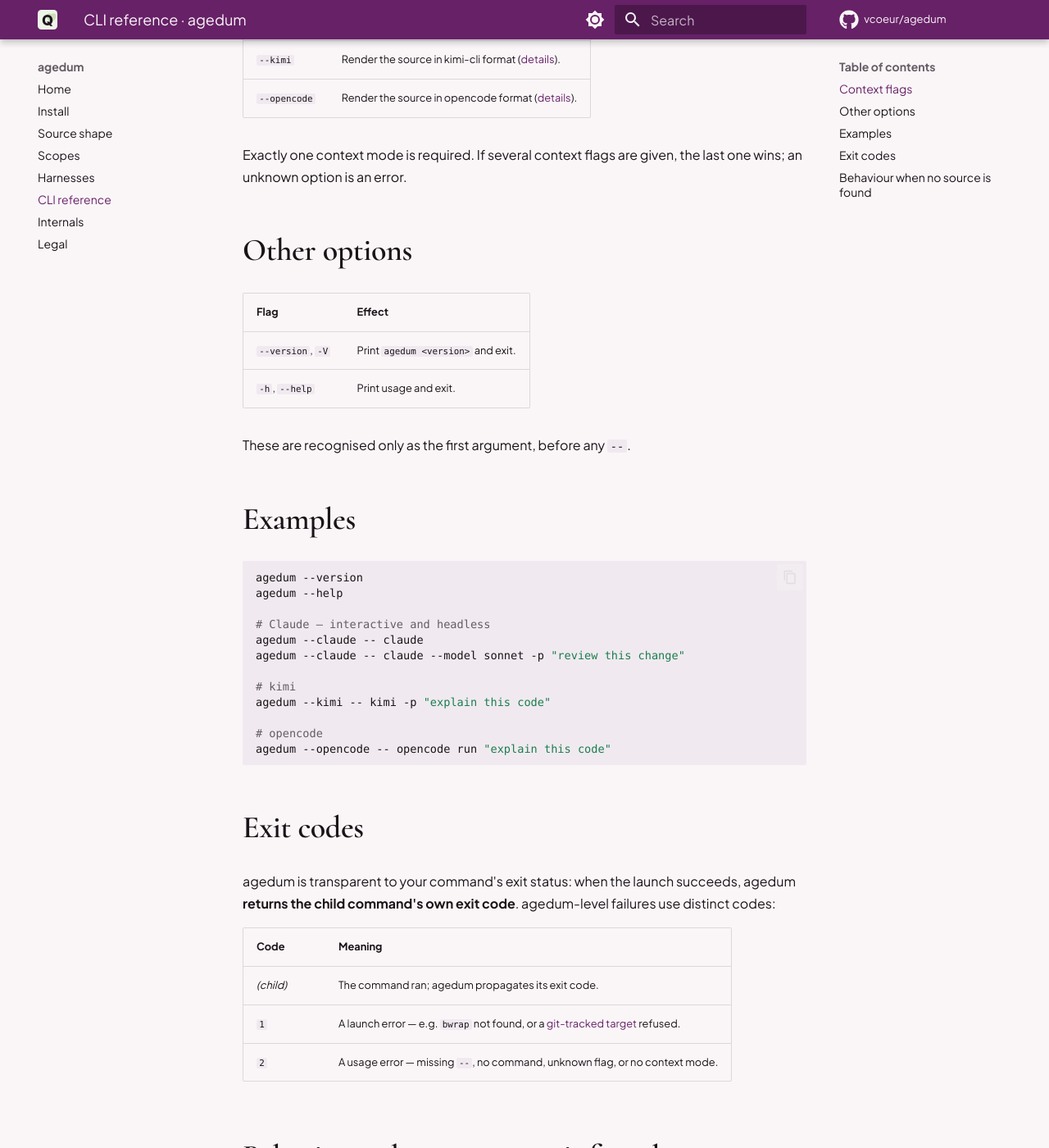
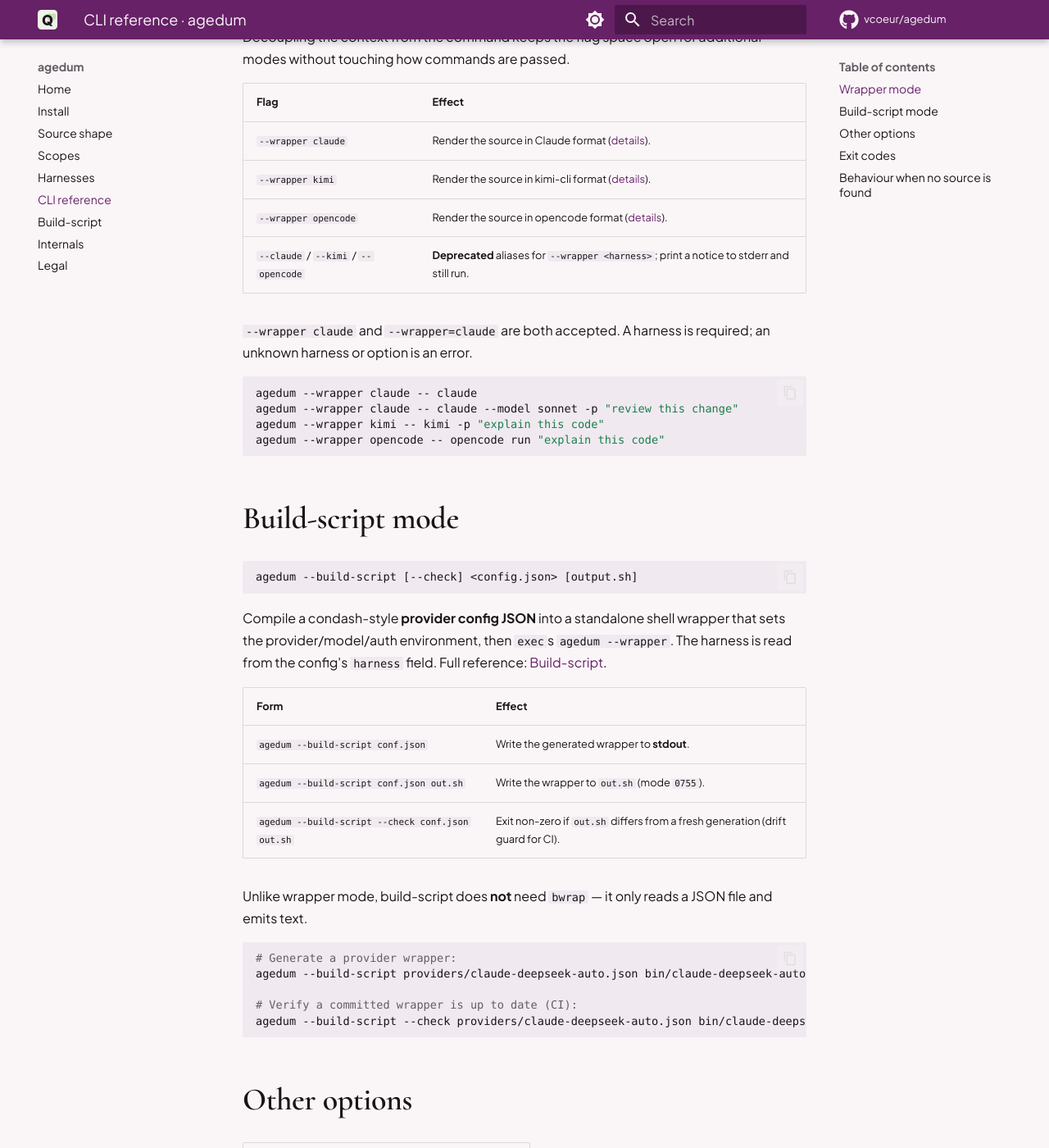
Before and after one commit to vcoeur/agedum, an MkDocs documentation site: the page built from docs/cli.md, in a window 1280 px wide and 1400 px high, scrolled down 650 px. Shown: the whole window at 82% size. Built offline with MkDocs 1.6.1 and Material for MkDocs 9.7.7, drawn with Linux system fonts in a browser that asks for light colours; comment, search, counter and statistics services are not loaded; some of the changed text lies outside the part shown.

Commit message:
Add --build-script provider codegen; rename context flag to --wrapper
Two modes now: --wrapper <harness> (the renamed virtual-FS engine, with --claude/--kimi/--opencode kept as deprecated aliases) and --build-script, which compiles a condash-style provider config JSON into a standalone shell wrapper. The wrapper sources ${AGENTS_ENV_FILE:-~/.config/agents/.env}, validates+exports requiredEnv, exports the per-harness provider/model/auth env (mirroring condash's pre-4.0 launcher), then execs agedum --wrapper. --check is a CI drift guard. Secrets never touch agedum at runtime.

````diff
--- /dev/null
+++ b/docs/build-script.md
@@ -0,0 +1,136 @@
+---
+title: Build-script mode · agedum
+description: Compile a provider config JSON into a standalone shell wrapper that sources a .env, validates the required env vars, exports the provider/model/auth environment, and execs agedum --wrapper.
+---
+
+# Build-script mode
+
+```text
+agedum --build-script [--check] <config.json> [output.sh]
+```
+
+`--build-script` turns a **provider config JSON** into a self-contained bash wrapper.
+The wrapper, when run, sources a `.env`, validates the required variables, exports the
+provider/model/auth environment for the harness, and finally `exec`s
+`agedum --wrapper <harness> -- <harness> "$@"` — composing this codegen step with the
+[wrapper mode](harnesses.md) that injects your skills and instructions.
+
+This is how a content repo (e.g. an `agentsconf`) builds its provider launchers:
+`providers/<name>.json` → `bin/<name>.sh`. agedum stays a pure translator — it never
+reads a token at run time. All secret handling lives in the generated shell.
+
+## Config shape
+
+The config is the condash-style agent envelope:
+
+```json
+{
+  "harness": "claude",
+  "name": "Claude Deepseek Auto",
+  "slug": "claude-deepseek-auto",
+  "secretEnv": "DEEPSEEK_API_KEY",
+  "requiredEnv": ["DEEPSEEK_API_KEY"],
+  "config": { "...": "per-harness options" }
+}
+```
+
+| Field | Meaning |
+|---|---|
+| `harness` | `claude`, `kimi`, or `opencode`. Selects the translation; this is the build input, so it is read from the file (unlike wrapper mode, where the flag is authoritative). |
+| `secretEnv` | The env var holding the API token. For `claude` it is mapped to `ANTHROPIC_AUTH_TOKEN` / `ANTHROPIC_API_KEY`; for `kimi` / `opencode` it is passed through under its own name. |
+| `requiredEnv` | Vars the generated wrapper validates and exports. `secretEnv` is always appended if not already listed. Declare a provider's API-key var here so `kimi` / `opencode` (which read it from the environment) see it. |
+| `config` | The per-harness option block — see below. |
+| `name` / `slug` | Labels; `slug` (else `name`, else the harness) names the provider in the generated comment + error messages. |
+
+## What the generated wrapper does
+
+```bash
+#!/usr/bin/env bash
+set -euo pipefail
+
+env_file="${AGENTS_ENV_FILE:-$HOME/.config/agents/.env}"   # override with AGENTS_ENV_FILE
+if [[ ! -f "$env_file" ]]; then
+  echo 'claude-deepseek-auto: env file not found:' "$env_file" >&2
+  exit 1
+fi
+# shellcheck source=/dev/null
+source "$env_file"
+export DEEPSEEK_API_KEY="${DEEPSEEK_API_KEY:?DEEPSEEK_API_KEY is required by provider claude-deepseek-auto but is not set}"
+
+export ANTHROPIC_BASE_URL=https://api.deepseek.com/anthropic
+export ANTHROPIC_AUTH_TOKEN="$DEEPSEEK_API_KEY"
+# … the rest of the per-harness mapping …
+
+exec agedum --wrapper claude -- claude "$@"
+```
+
+- **`.env` location** — `${AGENTS_ENV_FILE:-$HOME/.config/agents/.env}`. Set
+  `AGENTS_ENV_FILE` to point elsewhere; no rebuild needed.
+- **Validation** — each `requiredEnv` var is checked with `${VAR:?…}` (fails fast with
+  a clear message if unset or empty) and exported.
+- **Passthrough** — `"$@"` forwards any args you give the wrapper to the harness.
+- **No env block** is emitted when a provider declares no secrets (e.g. native Claude),
+  so the wrapper just `exec`s the harness.
+
+## Per-harness `config` mapping
+
+### claude
+
+When `baseUrl` is empty the wrapper runs bare (`exec agedum --wrapper claude -- claude`).
+Otherwise:
+
+| `config` key | Exported as |
+|---|---|
+| `baseUrl` | `ANTHROPIC_BASE_URL` |
+| `authStyle` + `secretEnv` | `ANTHROPIC_AUTH_TOKEN` (bearer) or `ANTHROPIC_API_KEY` (apikey); the other is `unset` |
+| `model` | `ANTHROPIC_MODEL` |
+| `smallFastModel` | `ANTHROPIC_SMALL_FAST_MODEL` |
+| `haikuAlias` / `sonnetAlias` / `opusAlias` | `ANTHROPIC_DEFAULT_{HAIKU,SONNET,OPUS}_MODEL` |
+| `subagentModel` | `CLAUDE_CODE_SUBAGENT_MODEL` |
+| `maxContextTokens` (> 0) | `CLAUDE_CODE_MAX_CONTEXT_TOKENS` |
+| `effortLevel` | `CLAUDE_CODE_EFFORT_LEVEL` |
+| `disableCaching` | `DISABLE_PROMPT_CACHING=1` |
+| `disable1M` | `CLAUDE_CODE_DISABLE_1M_CONTEXT=1` |
+| `disableAdaptiveThinking` | `CLAUDE_CODE_DISABLE_ADAPTIVE_THINKING=1` |
+| `disableTelemetry` | `DISABLE_TELEMETRY=1` |
+| `disableErrorReporting` | `DISABLE_ERROR_REPORTING=1` |
+| `disableClaudeApiSkill` | `CLAUDE_CODE_DISABLE_CLAUDE_API_SKILL=1` |
+
+`CLAUDE_CODE_USE_{BEDROCK,VERTEX,FOUNDRY,MANTLE}` are always `unset` defensively. Empty
+strings, zero, and `false` are omitted.
+
+### kimi
+
+kimi's knobs become **appended CLI flags** on the exec line:
+
+| `config` key | Appended |
+|---|---|
+| `model` | `--model <model>` |
+| `thinking` | `--thinking` (true) / `--no-thinking` (false) |
+| `plan` | `--plan` (true) |
+| `configInline` | `--config <value>` |
+
+### opencode
+
+| `config` key | Effect |
+|---|---|
+| `model` | `model` field of `OPENCODE_CONFIG_CONTENT` |
+| `disableExternalSkills` | `OPENCODE_DISABLE_EXTERNAL_SKILLS=1` |
+| `defaultOptions.{reasoningEffort,textVerbosity,reasoningSummary}` | the default model's `provider.<id>.models.<model>.options` |
+| `effortLevel` (flat alias) | the default model's `reasoningEffort` (explicit `defaultOptions.reasoningEffort` wins) |
+| `agentOptions[]` | per-agent `agent.<name>` model + options; `primary: true` sets `mode: "primary"` for custom (non-built-in) agents |
+| `extraConfigJson` | parsed and deep-merged into the document |
+
+The document is emitted as a single `OPENCODE_CONFIG_CONTENT` env var (no file written).
+
+## Drift guard — `--check`
+
+`--check` regenerates the script in memory and compares it to the committed `output.sh`,
+exiting non-zero if they differ. Run it in CI so a stale `bin/<name>.sh` (someone edited
+the JSON but forgot to regenerate) fails the build:
+
+```bash
+agedum --build-script --check providers/claude-deepseek-auto.json bin/claude-deepseek-auto.sh
+```
+
+Generation is deterministic, so `--check` is byte-exact.
--- a/docs/cli.md
+++ b/docs/cli.md
@@ -1,34 +1,77 @@
 ---
 title: CLI reference · agedum
-description: The agedum invocation contract — context flags before the -- separator, the command after it, and the --version / --help options.
+description: The agedum invocation contract — the wrapper mode (context flags before the -- separator) and the build-script mode (compile a provider config JSON into a shell wrapper), plus the --version / --help options.
 ---
 
 # CLI reference
 
+agedum has two modes.
+
 ```text
-agedum (--claude | --kimi | --opencode) -- <command> [args...]
+agedum --wrapper <claude|kimi|opencode> -- <command> [args...]   # run time
+agedum --build-script [--check] <config.json> [output.sh]        # compile time
+```
+
+## Wrapper mode
+
+```text
+agedum --wrapper <harness> -- <command> [args...]
 ```
 
 The invocation has two halves split by a literal `--`:
 
-- **Before `--`** — one *context flag* selecting the harness format.
+- **Before `--`** — `--wrapper <harness>` selects the harness format
+  (`claude` / `kimi` / `opencode`).
 - **After `--`** — the command to run, **verbatim**, including its own binary and
   flags. agedum does not parse or rewrite it (some harnesses get extra flags
   *appended* — see [Harnesses](harnesses.md)).
 
 Decoupling the context from the command keeps the flag space open for additional
-`--<harness>` modes without touching how commands are passed.
-
-## Context flags
+modes without touching how commands are passed.
 
 | Flag | Effect |
 |---|---|
-| `--claude` | Render the source in Claude format ([details](harnesses.md#claude)). |
-| `--kimi` | Render the source in kimi-cli format ([details](harnesses.md#kimi)). |
-| `--opencode` | Render the source in opencode format ([details](harnesses.md#opencode)). |
+| `--wrapper claude` | Render the source in Claude format ([details](harnesses.md#claude)). |
+| `--wrapper kimi` | Render the source in kimi-cli format ([details](harnesses.md#kimi)). |
+| `--wrapper opencode` | Render the source in opencode format ([details](harnesses.md#opencode)). |
+| `--claude` / `--kimi` / `--opencode` | **Deprecated** aliases for `--wrapper <harness>`; print a notice to stderr and still run. |
 
-Exactly one context mode is required. If several context flags are given, the last one
-wins; an unknown option is an error.
+`--wrapper claude` and `--wrapper=claude` are both accepted. A harness is required; an
+unknown harness or option is an error.
+
+```bash
+agedum --wrapper claude -- claude
+agedum --wrapper claude -- claude --model sonnet -p "review this change"
+agedum --wrapper kimi -- kimi -p "explain this code"
+agedum --wrapper opencode -- opencode run "explain this code"
+```
+
+## Build-script mode
+
+```text
+agedum --build-script [--check] <config.json> [output.sh]
+```
+
+Compile a condash-style **provider config JSON** into a standalone shell wrapper that
+sets the provider/model/auth environment, then `exec`s `agedum --wrapper`. The harness
+is read from the config's `harness` field. Full reference: [Build-script](build-script.md).
+
+| Form | Effect |
+|---|---|
+| `agedum --build-script conf.json` | Write the generated wrapper to **stdout**. |
+| `agedum --build-script conf.json out.sh` | Write the wrapper to `out.sh` (mode `0755`). |
+| `agedum --build-script --check conf.json out.sh` | Exit non-zero if `out.sh` differs from a fresh generation (drift guard for CI). |
+
+Unlike wrapper mode, build-script does **not** need `bwrap` — it only reads a JSON file
+and emits text.
+
+```bash
+# Generate a provider wrapper:
+agedum --build-script providers/claude-deepseek-auto.json bin/claude-deepseek-auto.sh
+
+# Verify a committed wrapper is up to date (CI):
+agedum --build-script --check providers/claude-deepseek-auto.json bin/claude-deepseek-auto.sh
+```
 
 ## Other options
 
@@ -37,39 +80,23 @@
 | `--version`, `-V` | Print `agedum <version>` and exit. |
 | `-h`, `--help` | Print usage and exit. |
 
-These are recognised only as the first argument, before any `--`.
-
-## Examples
-
-```bash
-agedum --version
-agedum --help
-
-# Claude — interactive and headless
-agedum --claude -- claude
-agedum --claude -- claude --model sonnet -p "review this change"
-
-# kimi
-agedum --kimi -- kimi -p "explain this code"
-
-# opencode
-agedum --opencode -- opencode run "explain this code"
-```
+These are recognised only as the first argument.
 
 ## Exit codes
 
-agedum is transparent to your command's exit status: when the launch succeeds, agedum
-**returns the child command's own exit code**. agedum-level failures use distinct
-codes:
+In wrapper mode agedum is transparent to your command's exit status: when the launch
+succeeds, agedum **returns the child command's own exit code**. agedum-level failures
+use distinct codes:
 
 | Code | Meaning |
 |---|---|
-| *(child)* | The command ran; agedum propagates its exit code. |
-| `1` | A launch error — e.g. `bwrap` not found, or a [git-tracked target](internals.md#safety) refused. |
-| `2` | A usage error — missing `--`, no command, unknown flag, or no context mode. |
+| *(child)* | Wrapper mode: the command ran; agedum propagates its exit code. |
+| `0` | Build-script mode: the wrapper was written (or `--check` found it current). |
+| `1` | A launch error (`bwrap` missing, a [git-tracked target](internals.md#safety)), a config error, or a `--check` mismatch. |
+| `2` | A usage error — missing `--`, no command, unknown flag/harness, or a missing config path. |
 
 ## Behaviour when no source is found
 
-If neither the project nor the global [scope](scopes.md) has any `AGENTS.md` or skills,
-agedum prints a warning to stderr and still runs your command — just with nothing
-injected. It never blocks the launch on an empty source.
+In wrapper mode, if neither the project nor the global [scope](scopes.md) has any
+`AGENTS.md` or skills, agedum prints a warning to stderr and still runs your command —
+just with nothing injected. It never blocks the launch on an empty source.
--- a/mkdocs.yml
+++ b/mkdocs.yml
@@ -83,5 +83,6 @@
   - Scopes: scopes.md
   - Harnesses: harnesses.md
   - CLI reference: cli.md
+  - Build-script: build-script.md
   - Internals: internals.md
   - Legal: legal.md
````
Also changed, not shown: AGENTS.md (+17 -6 lines), README.md (+37 -23 lines), docs/harnesses.md (+17 -12 lines), docs/index.md (+21 -14 lines), 4 other files.
